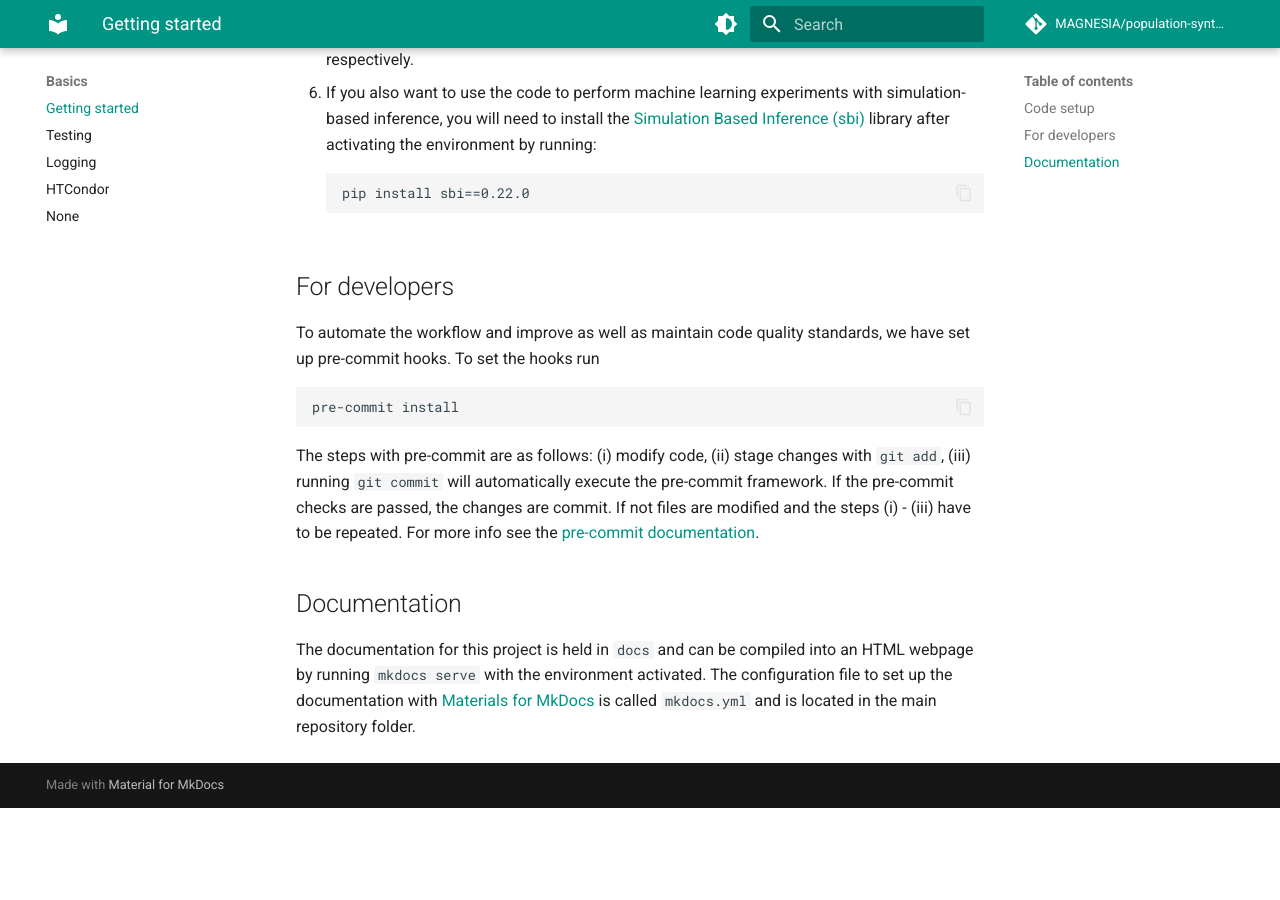
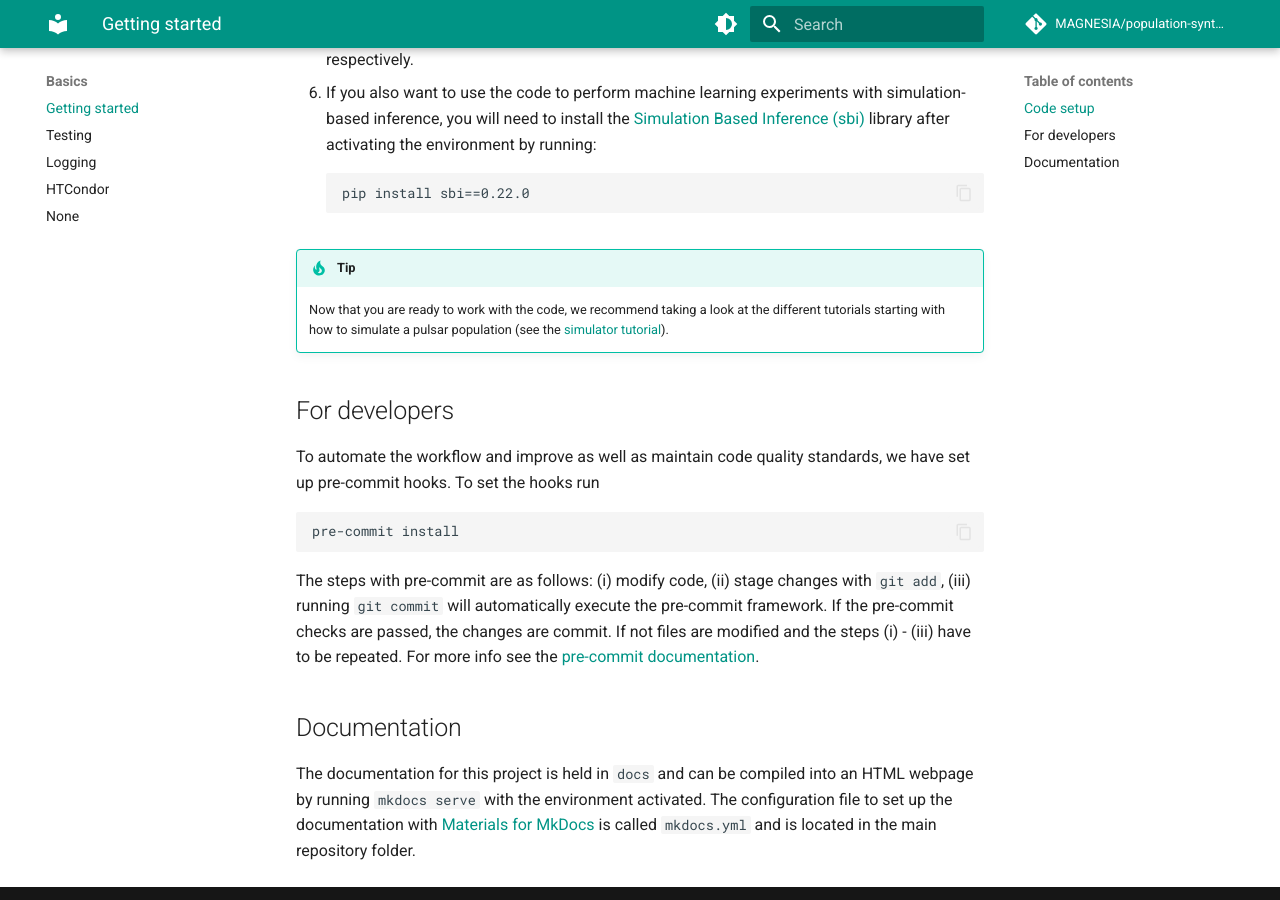
Before and after one commit to ice-csic-astroexotic/ML-Poppyns, an MkDocs documentation site: the page built from docs/basics/getting_started.md, in a window 1280 px wide and 900 px high, scrolled down 1304 px. Built offline with MkDocs 1.6.1 and Material for MkDocs 9.7.7, drawn with Linux system fonts in a browser that asks for light colours; comment, search, counter and statistics services are not loaded; before the commit the page ends 2112 px from its top, so only the background shows below that.

Commit message:
Adding a tip admonition box to link to the first tutorial.

````diff
--- a/docs/basics/getting_started.md
+++ b/docs/basics/getting_started.md
@@ -54,6 +54,12 @@ The code has been tested on Ubuntu and macOS.
    pip install sbi==0.22.0
    ```
 
+!!! tip
+
+    Now that you are ready to work with the code, we recommend taking a look at the different tutorials
+    starting with how to simulate a pulsar population (see the
+    [simulator tutorial](../tutorials/simulator_tutorial.md)).
+
 ## For developers
 
 To automate the workflow and improve as well as maintain code quality standards, we have set up pre-commit hooks.
````
